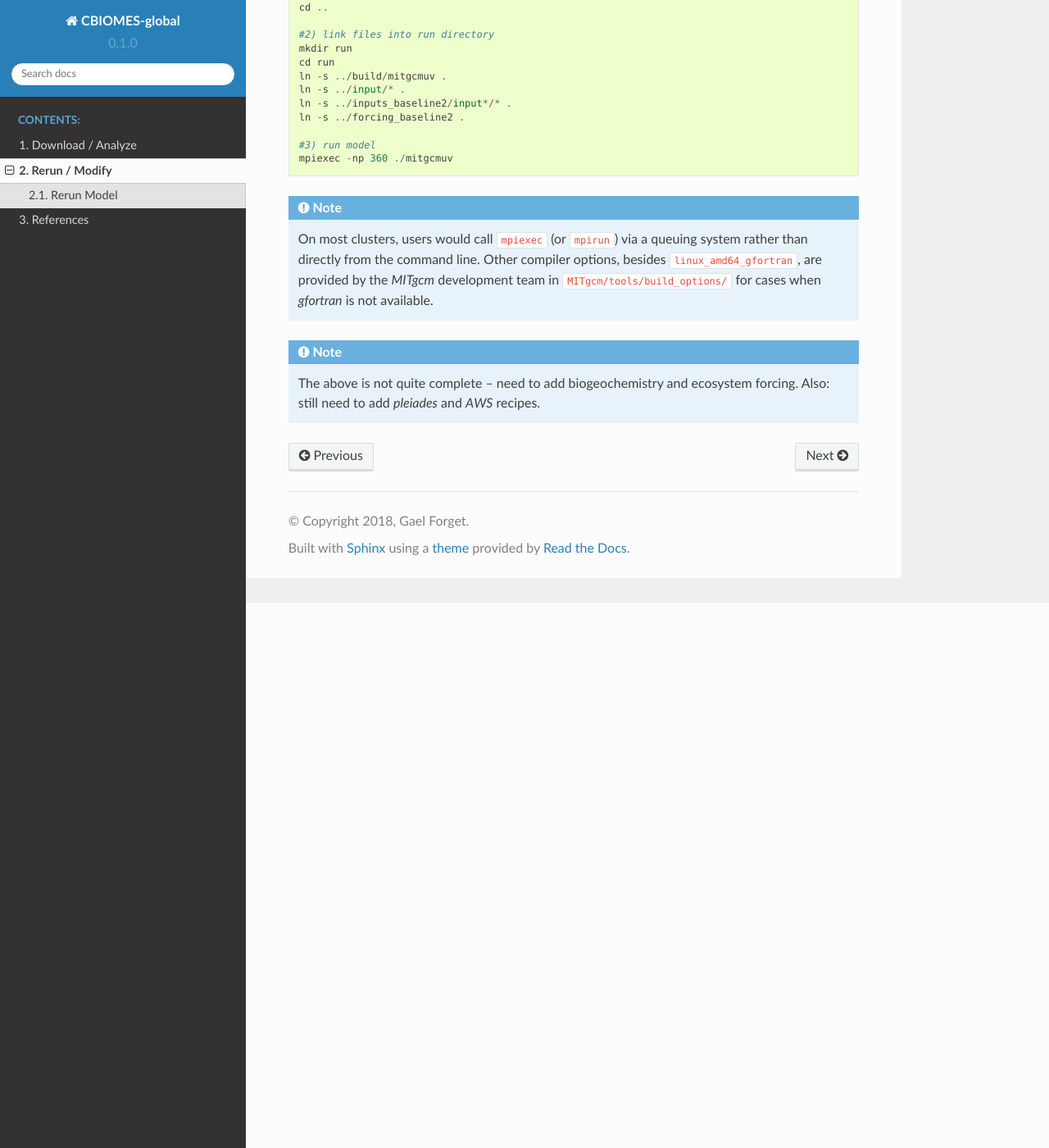
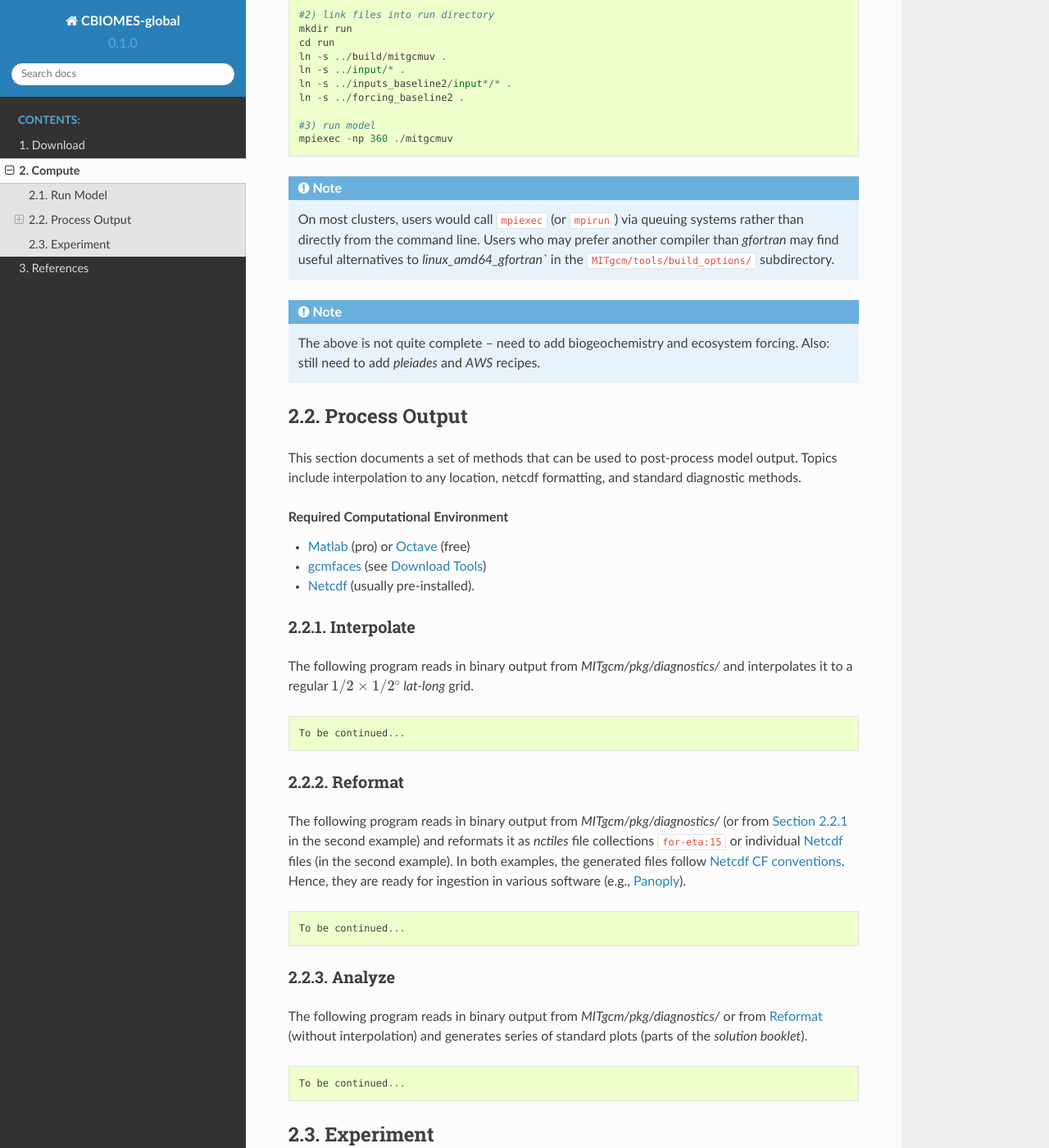
Before and after one commit to CBIOMES/global-ocean-model, a Sphinx documentation site: the page built from docs/runs.rst, in a window 1280 px wide and 1400 px high, scrolled down 665 px. Shown: the whole window at 82% size. Built offline with Sphinx 7.4.7 and the Read the Docs theme 2.0.0, drawn with Linux system fonts in a browser that asks for light colours; cross-references to code outside the pages are shown as plain code; some of the changed text lies outside the part shown.

Commit message:
Continue building documentation (still missing content)

```diff
--- a/docs/cbiomes_dirtree.rst
+++ b/docs/cbiomes_dirtree.rst
@@ -19,7 +19,3 @@
 .. note::
 
    Some subdirectories are omitted in this depiction.
-
-.. note::
-
-   The above is not quite complete -- need to add biogeochemistry and ecosystem forcing.
--- /dev/null
+++ b/docs/postprocess.inc
@@ -0,0 +1,48 @@
+
+This section documents a set of methods that can be used to post-process model
+output. Topics include interpolation to any location, netcdf
+formatting, and standard diagnostic methods.
+
+.. _requirements-postprocess:
+
+.. rubric:: Required Computational Environment
+
+- `Matlab <https://www.mathworks.com/products/matlab.html>`__ (pro) or `Octave <https://www.gnu.org/software/octave/>`__ (free)
+- `gcmfaces <http://gcmfaces.readthedocs.io/en/latest/>`__ (see :ref:`download-tools`)
+- `Netcdf <https://www.unidata.ucar.edu/software/netcdf/>`__ (usually pre-installed).
+
+.. _interpolate:
+
+Interpolate
++++++++++++
+
+The following program reads in binary output from `MITgcm/pkg/diagnostics/` and interpolates it to a regular :math:`1/2\times1/2^\circ` `lat-long` grid.
+
+::
+
+    To be continued...
+
+.. _reformat:
+
+Reformat
+++++++++
+
+The following program reads in binary output from `MITgcm/pkg/diagnostics/` (or from :numref:`interpolate` in the second example) and reformats it as `nctiles` file collections :cite:`for-eta:15` or individual `Netcdf <https://www.unidata.ucar.edu/software/netcdf/>`__ files (in the second example).
+In both examples, the generated files follow `Netcdf CF  conventions <http://cfconventions.org/>`__. Hence, they are ready for ingestion in various software (e.g., `Panoply <https://www.giss.nasa.gov/tools/panoply/>`__).
+
+::
+
+    To be continued...
+
+.. _analyze:
+
+Analyze
++++++++
+
+The following program reads in binary output from `MITgcm/pkg/diagnostics/` or
+from :ref:`reformat` (without interpolation) and generates series of standard
+plots (parts of the `solution booklet`).
+
+::
+
+    To be continued...
--- a/docs/runs.rst
+++ b/docs/runs.rst
@@ -1,23 +1,33 @@
 
 .. _runs:
 
-Rerun / Modify
-**************
+Compute
+*******
 
-This section explains how the `MITgcm` can be used to re-run `CBIOMES-global (alpha version)` over the 1992–2011 period (:numref:`rerun-alpha-version`).
+This section explains how users can re-run `CBIOMES-global (alpha version)`
+using the `numerical ocean model <https://mitgcm.readthedocs.io/en/latest/>`__,
+post-process the model output, and experiment with the model solutions.
 
 .. _computers:
 
 .. rubric:: Required Computational Environment
 
-Running the model on a linux cluster requires `gcc` and `gfortran` (or alternative compilers), `mpi` libraries (for parallel computation), and `netcdf` libraries (e.g., for the `profiles` package) as explained in the `MITgcm documentations <http://mitgcm.org/public/docs.html>`__.
+This section assumes that the
+`numerical ocean model <https://mitgcm.readthedocs.io/en/latest/>`__, the
+`CBIOMES-global` setup, and model inputs have been installed according to
+the :ref:`mitgcmdirs` (see :numref:`download-setup`). Running the model further
+requires `gcc` and `gfortran` (or alternative compilers),
+`mpi` libraries (parallel computing), and
+`Netcdf <https://www.unidata.ucar.edu/software/netcdf/>`__ libraries (not always)
+as explained in the `MITgcm documentation <https://mitgcm.readthedocs.io/en/latest/>`__.
 
 .. _rerun-alpha-version:
 
-Rerun Model
------------
+Run Model
+---------
 
-This section assumes that `MITgcm`, the `CBIOMES-global` setup, and model inputs have been installed according to the :ref:`mitgcmdirs` (see :numref:`download-setup`). Users can then :ref:`baseline` the model to reproduce `CBIOMES-global (alpha version)`.
+Users can :ref:`baseline` the `CBIOMES-global (alpha version)`
+model setup as follows:
 
 .. _baseline:
 
@@ -46,8 +56,32 @@ This section assumes that `MITgcm`, the `CBIOMES-global` setup, and model inputs
 
 .. note::
 
-   On most clusters, users would call ``mpiexec`` (or ``mpirun``) via a queuing system rather than directly from the command line. Other compiler options, besides ``linux_amd64_gfortran``, are provided by the `MITgcm` development team in ``MITgcm/tools/build_options/`` for cases when `gfortran` is not available.
+   On most clusters, users would call ``mpiexec`` (or ``mpirun``) via
+   queuing systems rather than directly from the command line. Users
+   who may prefer another compiler than `gfortran` may find
+   useful alternatives to `linux_amd64_gfortran`` in the
+   ``MITgcm/tools/build_options/`` subdirectory.
 
 .. note::
 
-   The above is not quite complete -- need to add biogeochemistry and ecosystem forcing. Also: still need to add `pleiades` and `AWS` recipes.
+   The above is not quite complete -- need to add biogeochemistry and
+   ecosystem forcing. Also: still need to add `pleiades` and `AWS` recipes.
+
+.. Next subsection deals with postprocessing
+
+.. _postprocess:
+
+Process Output
+--------------
+
+.. include:: postprocess.inc
+
+Experiment
+----------
+
+The following paragraphs outline a few of the methods that can be used to
+experiment with the model solutions.
+
+::
+
+    To be continued...
```
Also changed, not shown: docs/cbiomes_output.rst (+7 -1 lines), docs/cbiomes_setup.rst (+6 -6 lines), docs/downloads.rst (+33 -8 lines), docs/index.rst (+7 -3 lines).
